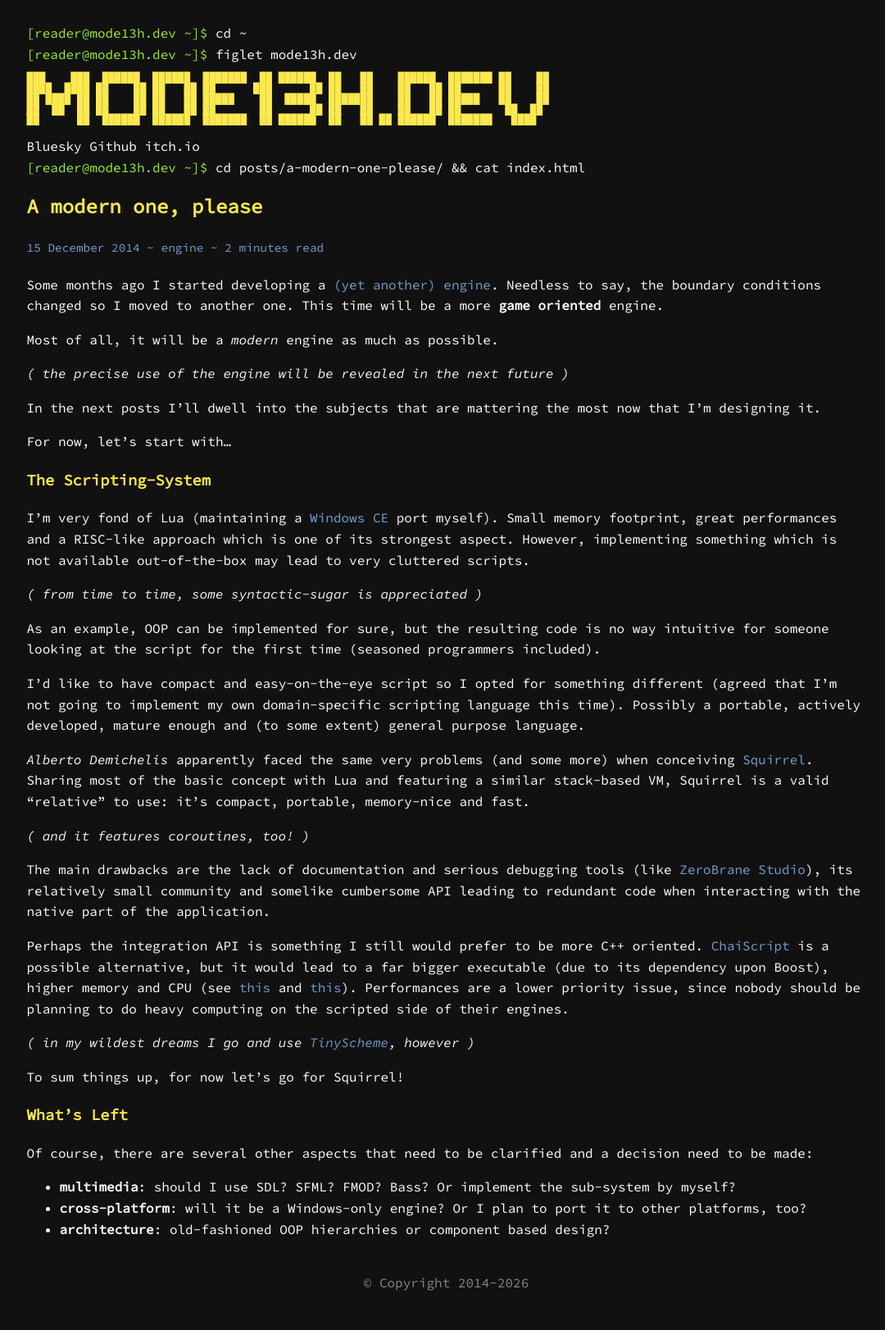
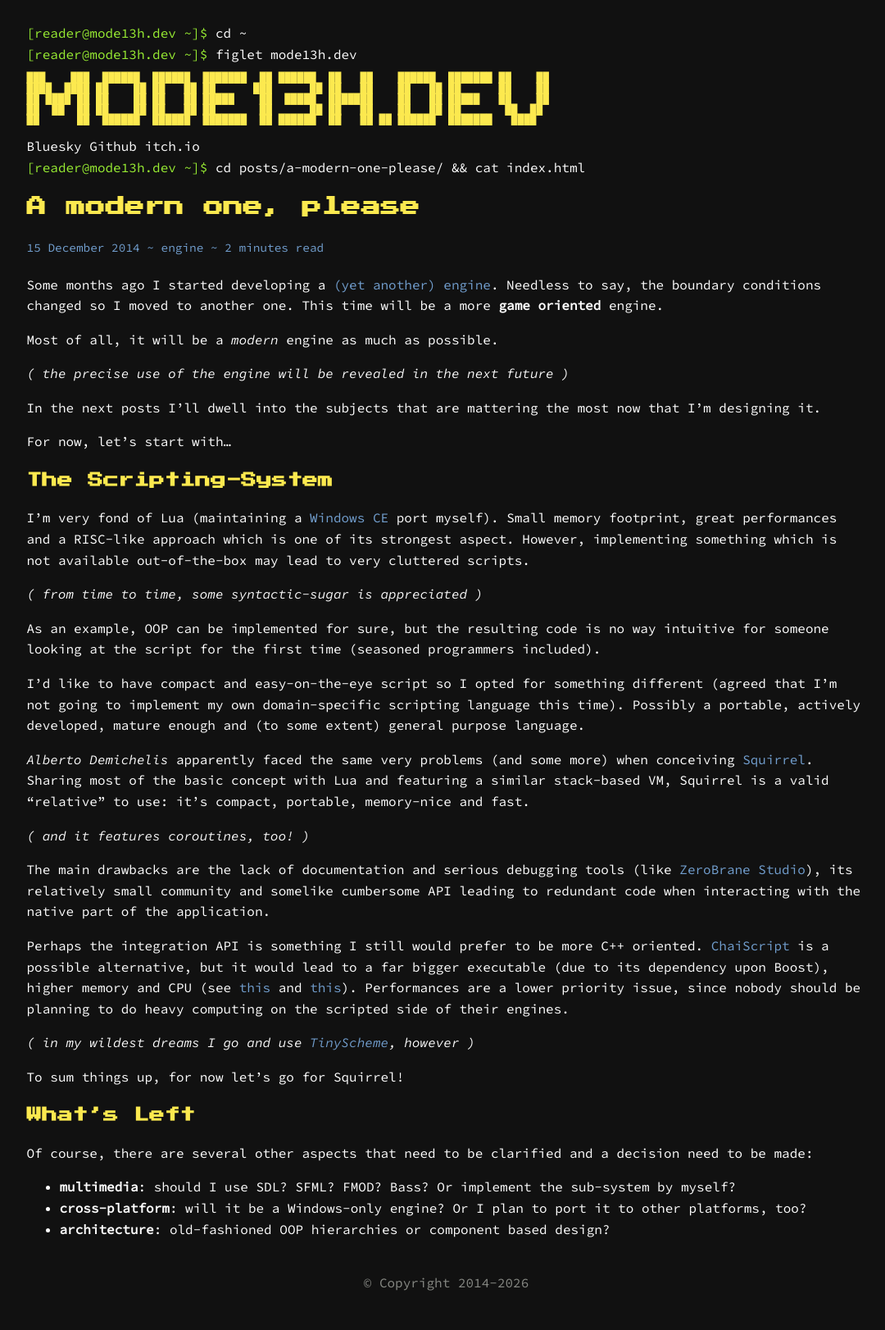
Before and after one commit to MarcoLizza/mode13h.dev, a Jekyll site: the page built from _posts/2014-12-15-a-modern-one-please.md, in a window 1280 px wide. Shown: the whole page at 82% size, without its empty margins (88-1168 px from the left). Built offline with Jekyll 4.4.1, drawn with Linux system fonts in a browser that asks for light colours.

Commit message:
feat: using a different font for titles

```diff
--- a/_includes/head.html
+++ b/_includes/head.html
@@ -8,7 +8,7 @@
 
   <link rel="preconnect" href="https://fonts.googleapis.com">
   <link rel="preconnect" href="https://fonts.gstatic.com" crossorigin>
-  <link rel="stylesheet" href="https://fonts.googleapis.com/css2?family=Source+Code+Pro:ital@0;1&display=swap">
+  <link rel="stylesheet" href="https://fonts.googleapis.com/css2?family=Source+Code+Pro:ital@0;1&family=Press+Start+2P&display=swap">
 
   <link rel="stylesheet" href="{{ '/assets/css/style.css' | relative_url }}">
   <link rel="stylesheet" href="{{ '/assets/css/rouge.css' | relative_url }}">
--- a/assets/css/style.css
+++ b/assets/css/style.css
@@ -115,10 +115,12 @@ a:hover {
 .post-title {
   color: #fce94f;
   margin-top: 0;
+  font-family: 'Press Start 2P', 'Source Code Pro', monospace;
 }
 
 .post-content h1, .post-content h2, .post-content h3, .post-content h4, .post-content h5, .post-content h6 {
   color: #fce94f;
+  font-family: 'Press Start 2P', 'Source Code Pro', monospace;
 }
 
 .post-content a {
```
